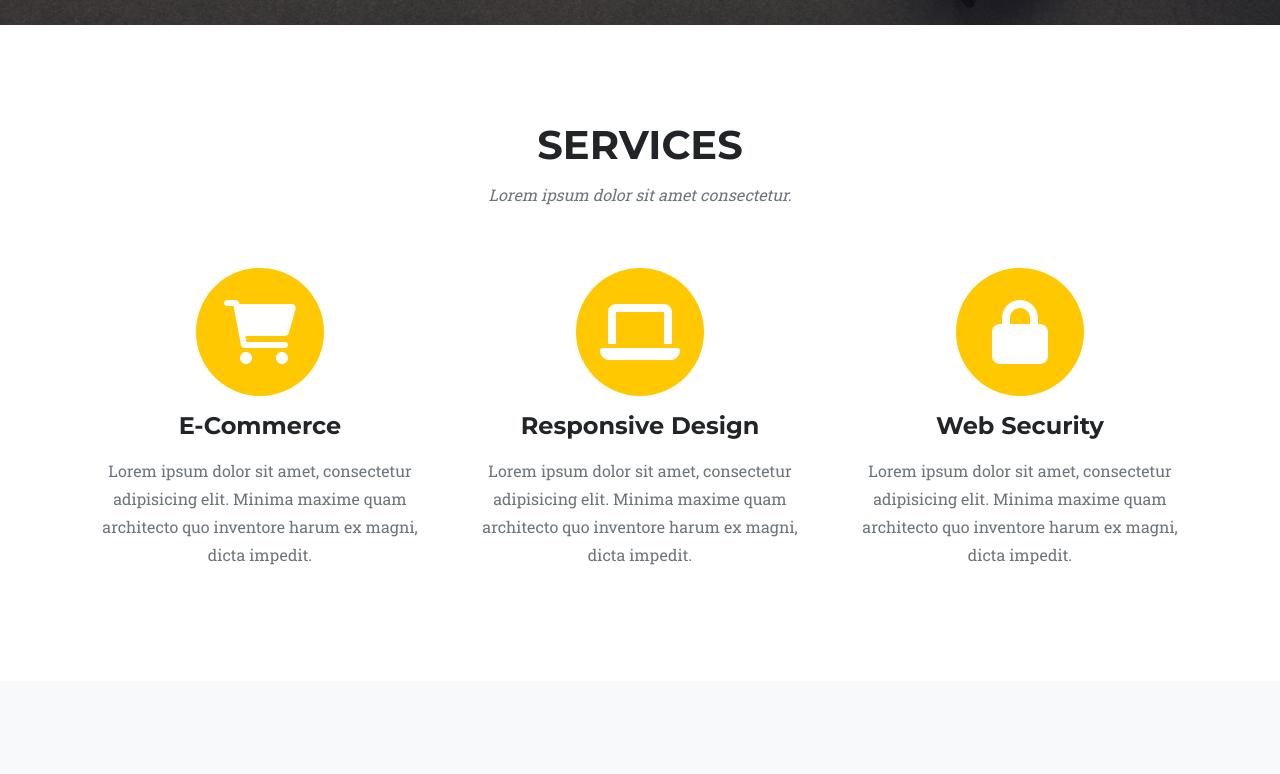
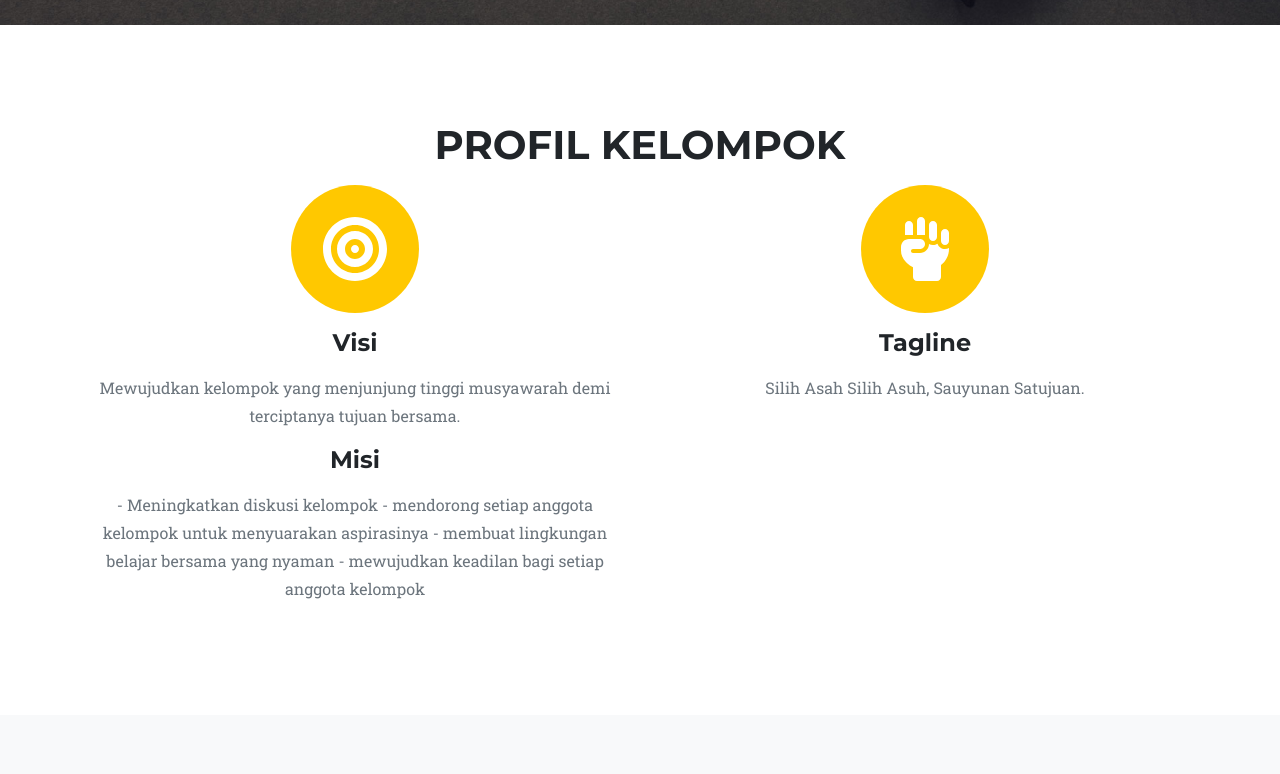
Before and after one commit to BadamikeunWebsiteStatis/Badamikeun, a plain HTML site: page index.html in a window 1280 px wide. Shown: the part 720-1494 px from the top of the page. Drawn offline with nearby package versions, Linux system fonts and the light colour scheme.

Commit message:
profile kelompok

```diff
--- a/index.html
+++ b/index.html
@@ -48,34 +48,40 @@
         <section class="page-section" id="services">
             <div class="container">
                 <div class="text-center">
-                    <h2 class="section-heading text-uppercase">Services</h2>
-                    <h3 class="section-subheading text-muted">Lorem ipsum dolor sit amet consectetur.</h3>
+                    <h2 class="section-heading text-uppercase">Profil Kelompok</h2>
+                    <!-- <h3 class="section-subheading text-muted">Lorem ipsum dolor sit amet consectetur.</h3> -->
                 </div>
                 <div class="row text-center">
-                    <div class="col-md-4">
+                    <div class="col-md-6">
                         <span class="fa-stack fa-4x">
                             <i class="fas fa-circle fa-stack-2x text-primary"></i>
-                            <i class="fas fa-shopping-cart fa-stack-1x fa-inverse"></i>
+                            <i class="fas fa-bullseye fa-stack-1x fa-inverse"></i>
                         </span>
-                        <h4 class="my-3">E-Commerce</h4>
-                        <p class="text-muted">Lorem ipsum dolor sit amet, consectetur adipisicing elit. Minima maxime quam architecto quo inventore harum ex magni, dicta impedit.</p>
+                        <!-- <h4 class="my-3">Visi dan Misi</h4> -->
+                        <p><h4>Visi</h4></p>
+                        <p class="text-muted">Mewujudkan kelompok yang menjunjung tinggi musyawarah demi terciptanya tujuan bersama.</p>
+                        <p><h4>Misi</h4></p>
+                        <p class="text-muted">- Meningkatkan diskusi kelompok
+                            - mendorong setiap anggota kelompok untuk menyuarakan aspirasinya
+                            - membuat lingkungan belajar bersama yang nyaman
+                            - mewujudkan keadilan bagi setiap anggota kelompok</p>
                     </div>
-                    <div class="col-md-4">
+                    <div class="col-md-6">
                         <span class="fa-stack fa-4x">
                             <i class="fas fa-circle fa-stack-2x text-primary"></i>
-                            <i class="fas fa-laptop fa-stack-1x fa-inverse"></i>
+                            <i class="fas fa-fist-raised fa-stack-1x fa-inverse"></i>
                         </span>
-                        <h4 class="my-3">Responsive Design</h4>
-                        <p class="text-muted">Lorem ipsum dolor sit amet, consectetur adipisicing elit. Minima maxime quam architecto quo inventore harum ex magni, dicta impedit.</p>
+                        <h4 class="my-3">Tagline</h4>
+                        <p class="text-muted">Silih Asah Silih Asuh, Sauyunan Satujuan.</p>
                     </div>
-                    <div class="col-md-4">
+                    <!-- <div class="col-md-4">
                         <span class="fa-stack fa-4x">
                             <i class="fas fa-circle fa-stack-2x text-primary"></i>
                             <i class="fas fa-lock fa-stack-1x fa-inverse"></i>
                         </span>
                         <h4 class="my-3">Web Security</h4>
                         <p class="text-muted">Lorem ipsum dolor sit amet, consectetur adipisicing elit. Minima maxime quam architecto quo inventore harum ex magni, dicta impedit.</p>
-                    </div>
+                    </div> -->
                 </div>
             </div>
         </section>
```
